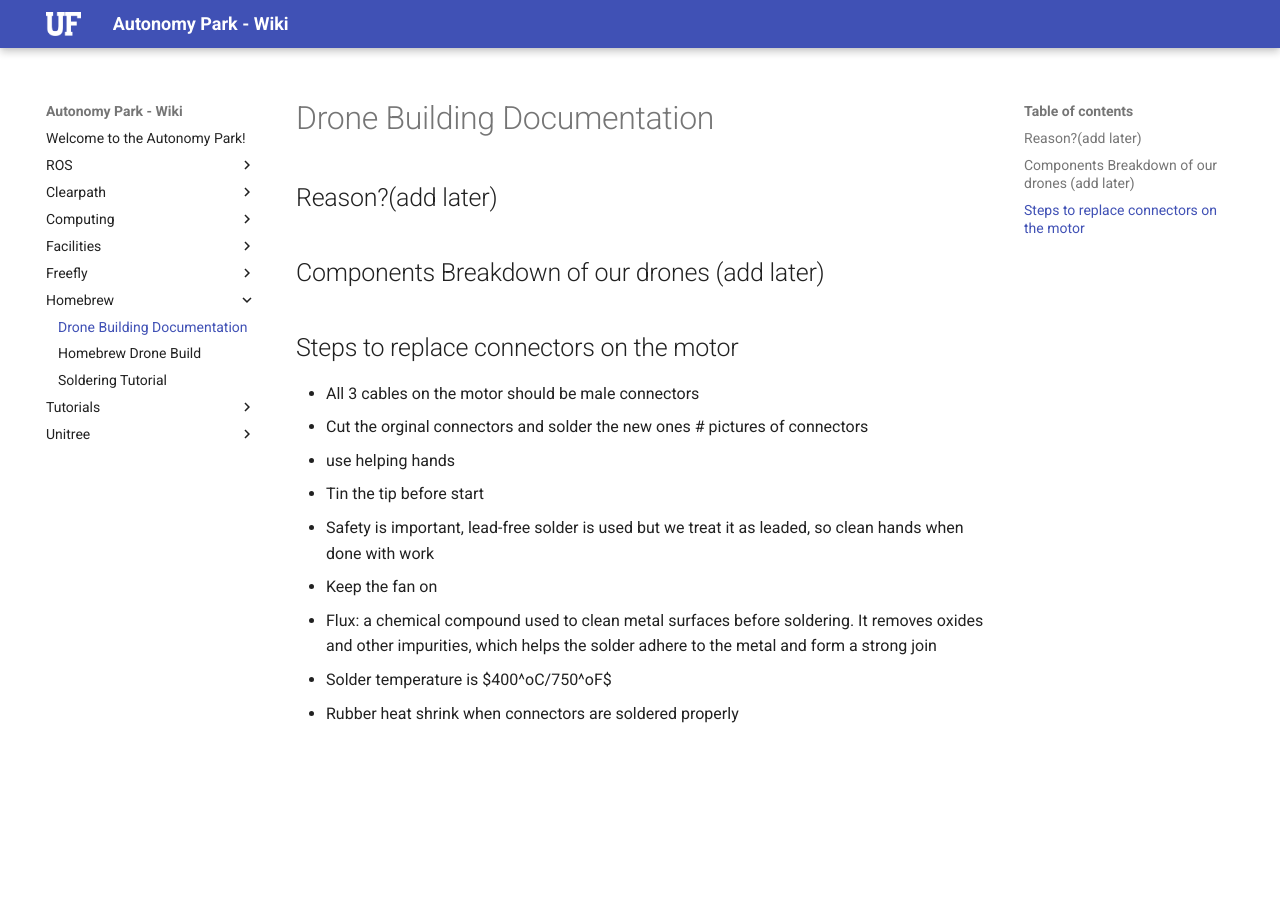
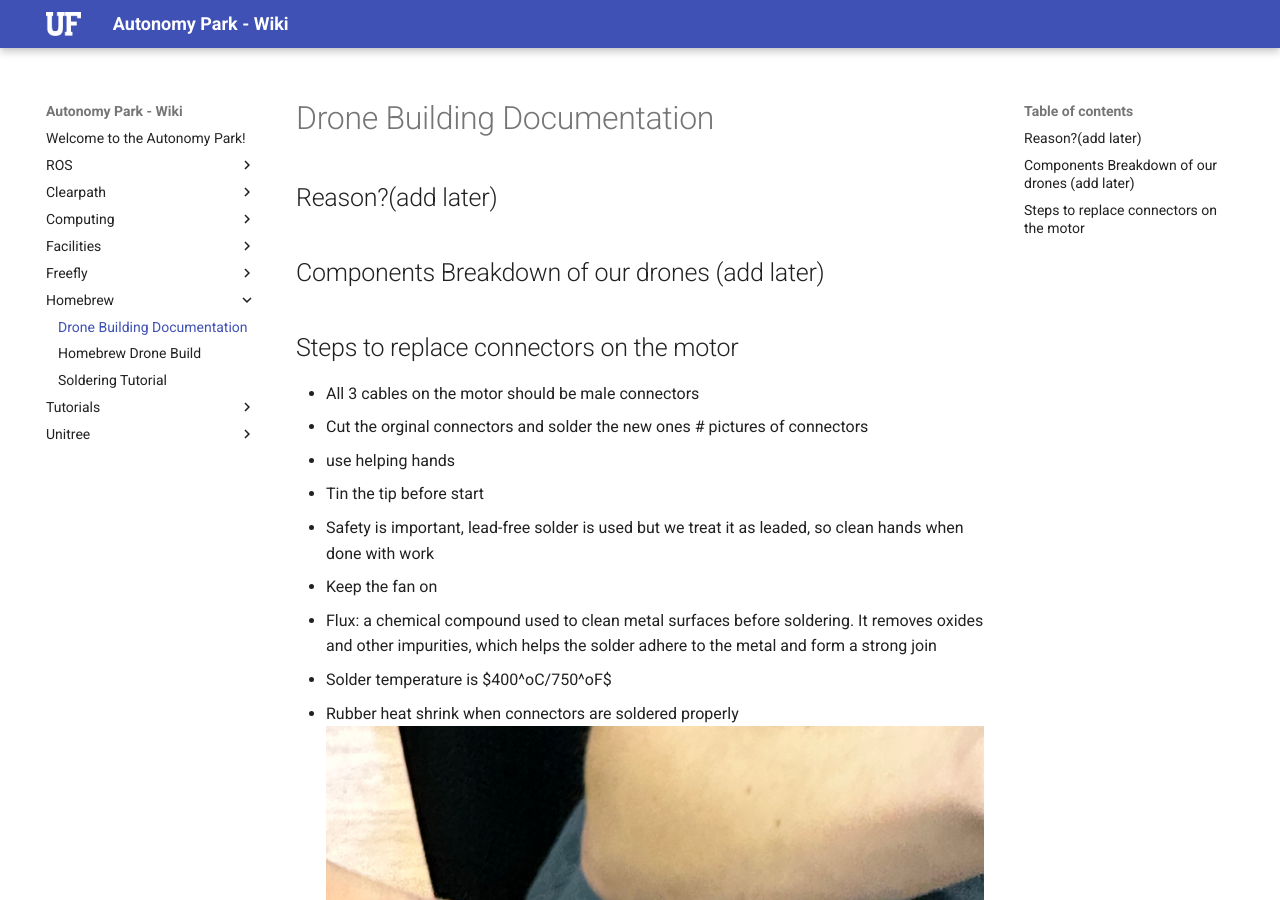
Before and after one commit to UFL-Autonomy-Park/apark_wiki, an MkDocs documentation site: the page built from docs/homebrew/build-documentation.md, in a window 1280 px wide and 900 px high. Built offline with MkDocs 1.6.1 and Material for MkDocs 9.7.7, drawn with Linux system fonts in a browser that asks for light colours.

Commit message:
added a picture

```diff
--- a/docs/homebrew/build-documentation.md
+++ b/docs/homebrew/build-documentation.md
@@ -15,3 +15,4 @@
 - Flux: a chemical compound used to clean metal surfaces before soldering. It removes oxides and other impurities, which helps the solder adhere to the metal and form a strong join
 - Solder temperature is $400^oC/750^oF$
 - Rubber heat shrink when connectors are soldered properly
+![This is the old connector](../images/oldconnector.jpg)
```
Also changed, not shown: docs/images/oldconnector.jpg (added).
